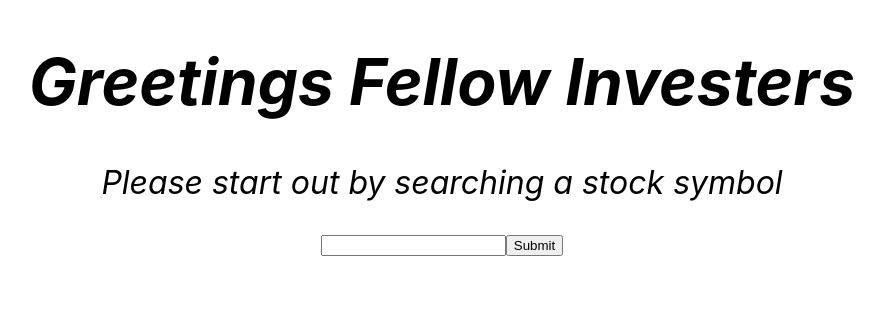
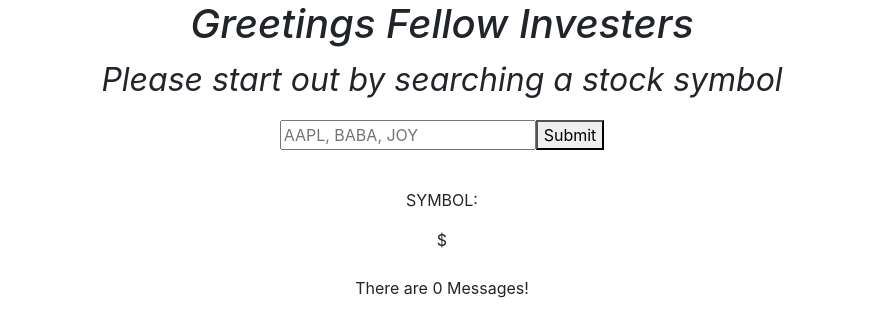
Before and after one commit to popemray00/orbis-challenge, a React (Create React App) app in the folder client/: page / in a window 1280 px wide. Shown: the top 336 px of the page, without its empty margins (198-1082 px from the left). Built offline with nearby package versions, Linux system fonts and the light colour scheme.

Commit message:
Started Styling

```diff
--- a/client/src/App.js
+++ b/client/src/App.js
@@ -1,5 +1,6 @@
 import React, { Component } from 'react';
 import SearchContainer from "./container/SearchContainer";
+import 'bootstrap/dist/css/bootstrap.min.css';
 
 
 class App extends Component {
--- a/client/src/container/SearchContainer.css
+++ b/client/src/container/SearchContainer.css
@@ -6,3 +6,18 @@
     font-style: italic;
     font-size: 200%;
 }
+
+.Symbol {
+    margin-top: 3%;
+}
+
+.Messages {
+    text-align: center;
+    align-items: flex-start;
+
+}
+
+.Ul {
+    list-style: initial;
+    display: inline;
+}
--- a/client/src/container/SearchContainer.js
+++ b/client/src/container/SearchContainer.js
@@ -1,29 +1,42 @@
 import React, { Component } from 'react';
 import './SearchContainer.css';
+import Card from 'react-bootstrap/Card';
+import CardDeck from 'react-bootstrap/CardDeck'
+
 
 class SearchConatainer extends Component {
     state = {
         symbol: [],
-        messages: []
+        messages: [],
     }
 
-    onChange = (event) => this.setState({ symbol: event.target.value });
+    onChange = (event) => {
+        this.setState({ symbol: event.target.value });
+    }
 
     handleSubmit = (event) => {
         let url = this.state.symbol
-        console.log(this.state.symbol);
+        let result = url.toUpperCase()
 
         event.preventDefault()
+
         fetch(`https://api.stocktwits.com/api/2/streams/symbol/`+ url + `.json`)
         .then(res => res.json())
         .then(
             (data) => {
                 this.setState({
+                    symbol: result,
                     messages: data.messages
-            })
+                })
             }
         )
-      }
+    }
+
+    messCount = () => {
+        let mess = this.state.messages;
+        let count = mess.length;
+        return count
+    }
 
     render() {
         return (
@@ -34,22 +47,31 @@ class SearchConatainer extends Component {
                 </div>
                 <div className="Form">
                     <form onSubmit={this.handleSubmit}>
-                        <input type="text" value={this.state.symbol} onChange={this.onChange} />
+                        <input type="text" value={this.state.symbol} placeHolder={"AAPL, BABA, JOY"} onChange={this.onChange} />
                         <button>Submit</button>
                     </form>
                 </div>
 
                 <div className="Symbol">
-                    {this.state.symbol}
+                    <p>SYMBOL:</p>
+                    ${this.state.symbol}
                 </div>
 
                 <div className="Messages">
-                    <ul>
+                    <ul className="Ul">
                         {this.state.messages.map(messages =>
-                            <p key={messages.id}>{messages.body}</p>)}
+                            <CardDeck>
+                                <Card key={messages.id} style={{ width: '18rem' }}>
+                                    <Card.Body>
+                                        <Card.Text>
+                                        {messages.body}
+                                        </Card.Text>
+                                    </Card.Body>
+                                </Card>
+                                </CardDeck>)}
                     </ul>
                 </div>
-
+                        <div>There are {this.messCount()} Messages!</div>
             </div>
         )
     }
```
Also changed, not shown: 1 other file (tests, documents, lock files or other folders).
